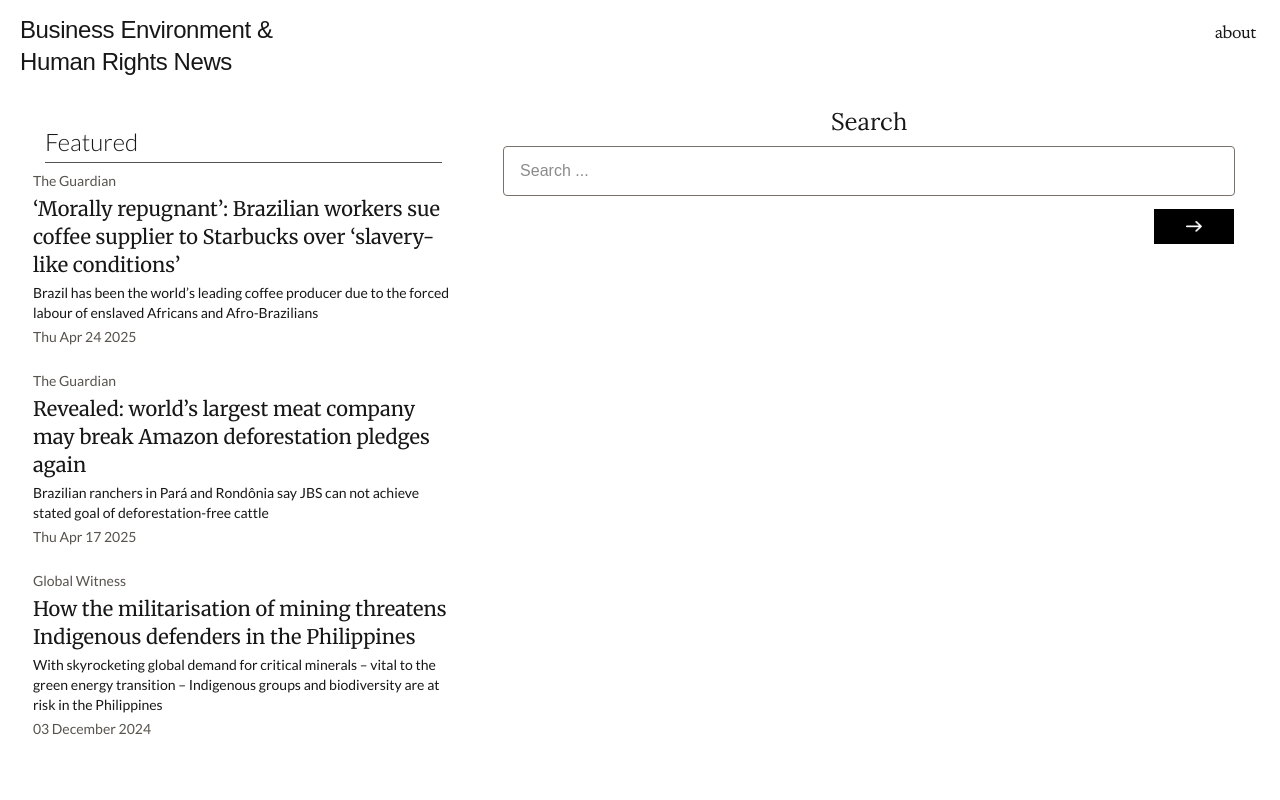
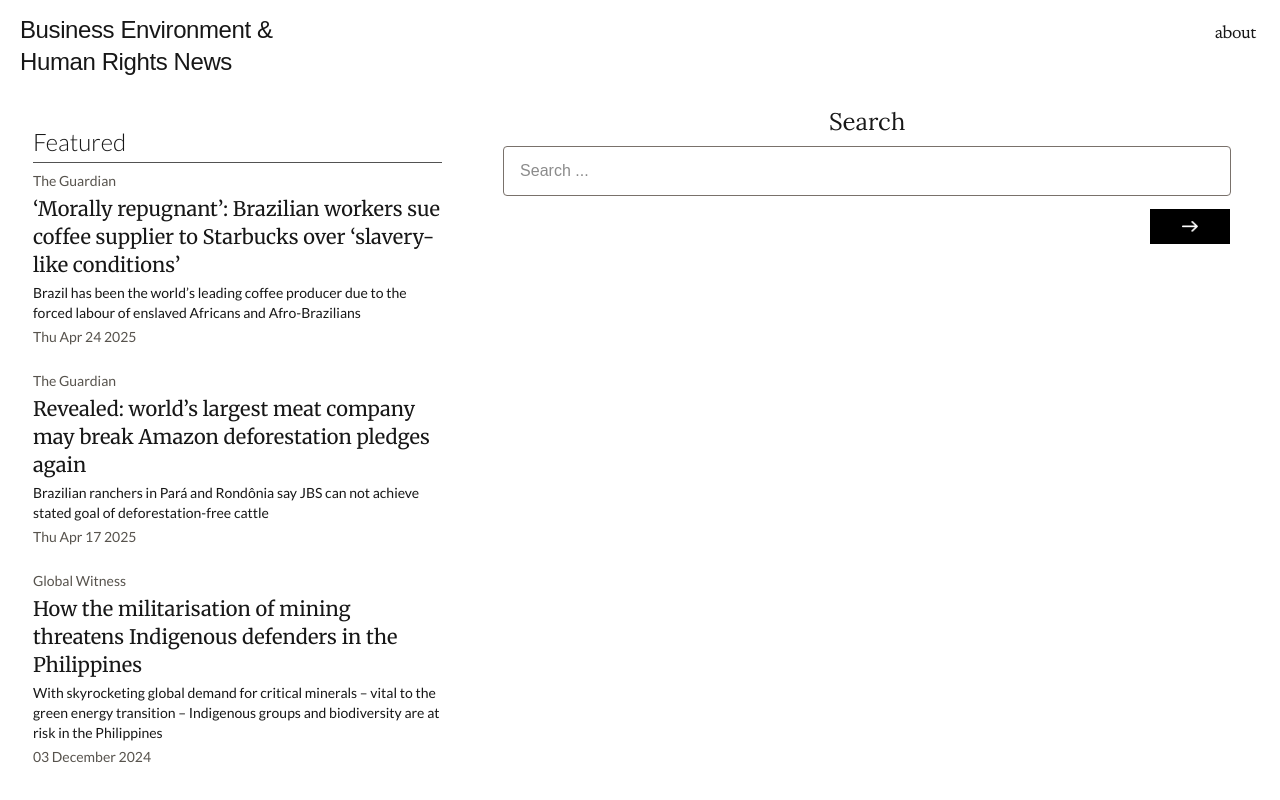
Before and after one commit to mattphillips-one/behr-news-app, a Next.js app: page / in a window 1280 px wide. Shown: the top 800 px of the page. Built offline with nearby package versions, Linux system fonts and the light colour scheme; a web font is replaced by a local one.

Commit message:
Fixed padding

```diff
--- a/src/app/page.tsx
+++ b/src/app/page.tsx
@@ -26,17 +26,17 @@
 
       <div className='flex flex-col md:flex-row justify-evenly'>
         <div className="flex flex-col md:w-1/3 lg:mt-6 gap-2">
-          <h1 className={`${fonts.lato} font-light text-2xl/10 border-b-1 border-neutral-600 mx-3`}>
+          <h1 className={`${fonts.lato} font-light text-2xl/10 border-b-1 border-neutral-600 mx-3 md:ml-0`}>
             Featured
           </h1>
-          <div className=''>
+          <div className='md:mr-3'>
             <FeaturedList />
           </div>
 
         </div>
 
 
-        <div className='flex flex-col px-3 md:w-2/3 max-w-3xl md:pl-6'>
+        <div className='flex flex-col px-4 md:w-2/3 max-w-3xl md:pl-6'>
           <h1 className={`${fonts.lora} text-2xl font-light self-center py-2`}>Search</h1>
           <div className=''>
             <Search placeholder="Search ..." />
```
